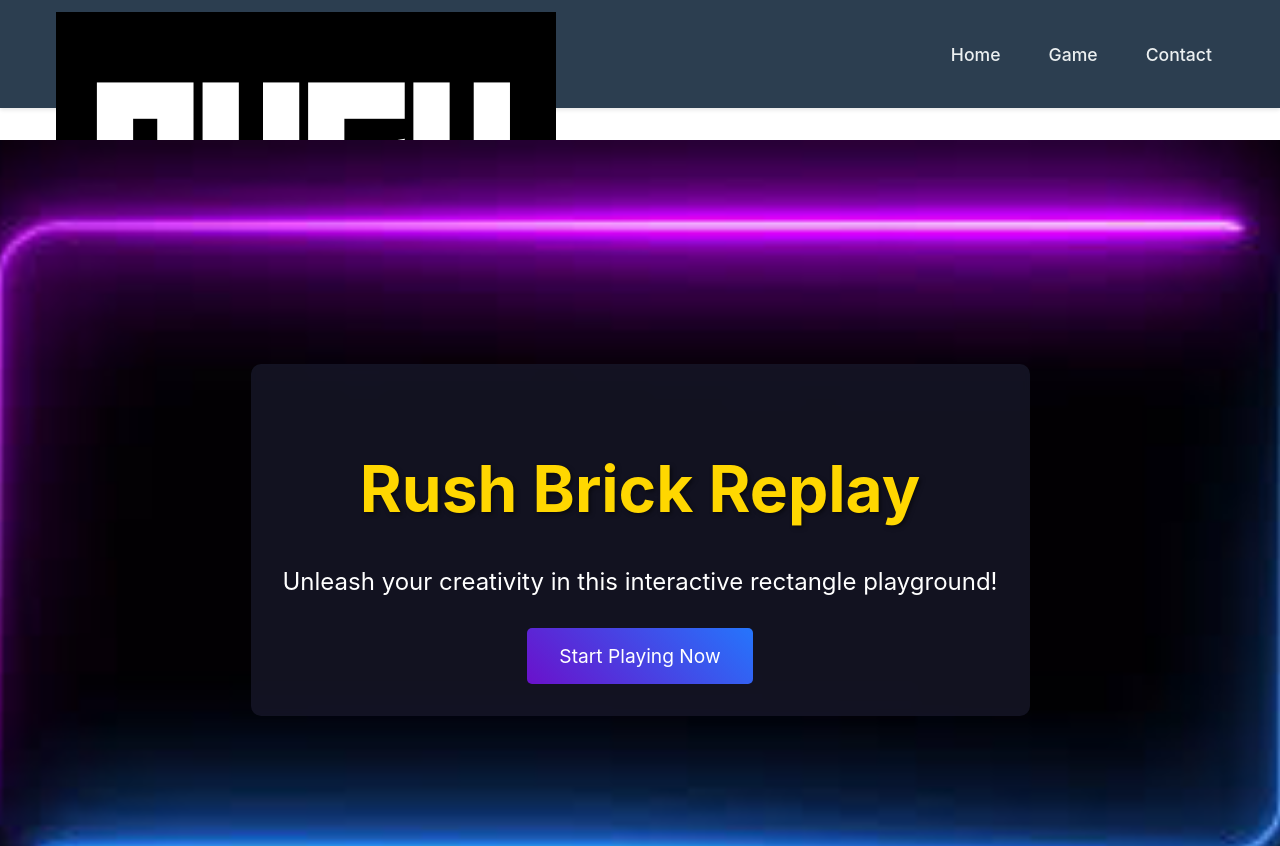
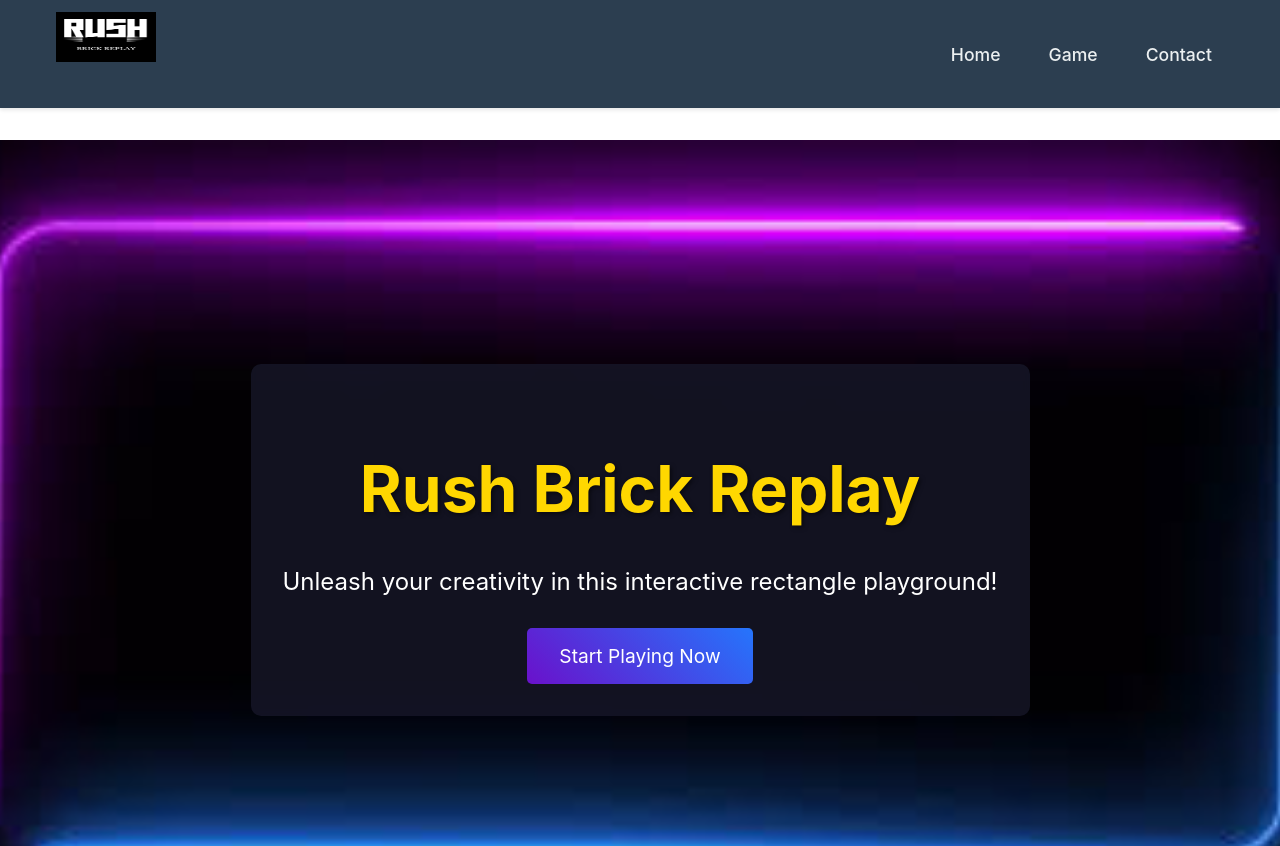
Before and after one commit to Chiyobabsy/Game, a Next.js app: page / in a window 1280 px wide. Shown: the top 846 px of the page. Built offline with nearby package versions, Linux system fonts and the light colour scheme.

Commit message:
Update Header.tsx

```diff
--- a/components/Header.tsx
+++ b/components/Header.tsx
@@ -8,8 +8,14 @@ const Header: React.FC = () => {
     <header className={styles.header}>
       <div className={styles.container}>
         <Link href="/" className={styles.logo}>
-          <img src="/Game/logo.png" alt="Site Logo" layout="fill" objectFit="contain" priority />
-        </Link>
+      <Image
+        src="/Game/logo.png"
+        alt="Site Logo"
+        width={100}  // Adjust this to your logo's width
+        height={50}  // Adjust this to your logo's height
+        priority
+      />
+    </Link>
         <nav className={styles.nav}>
           <Link href="/" className={styles.navLink}>Home</Link>
           <Link href="/game" className={styles.navLink}>Game</Link>
```
